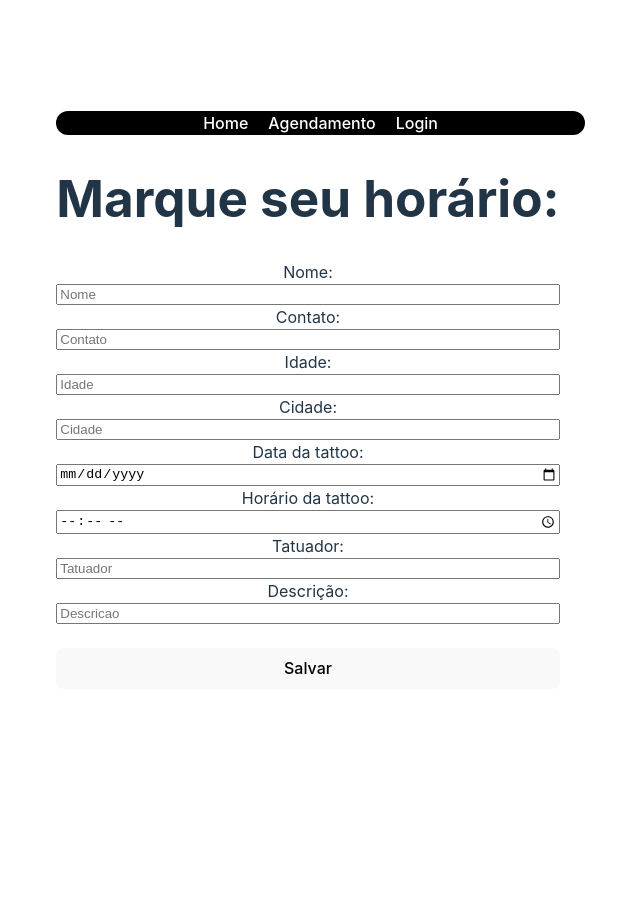
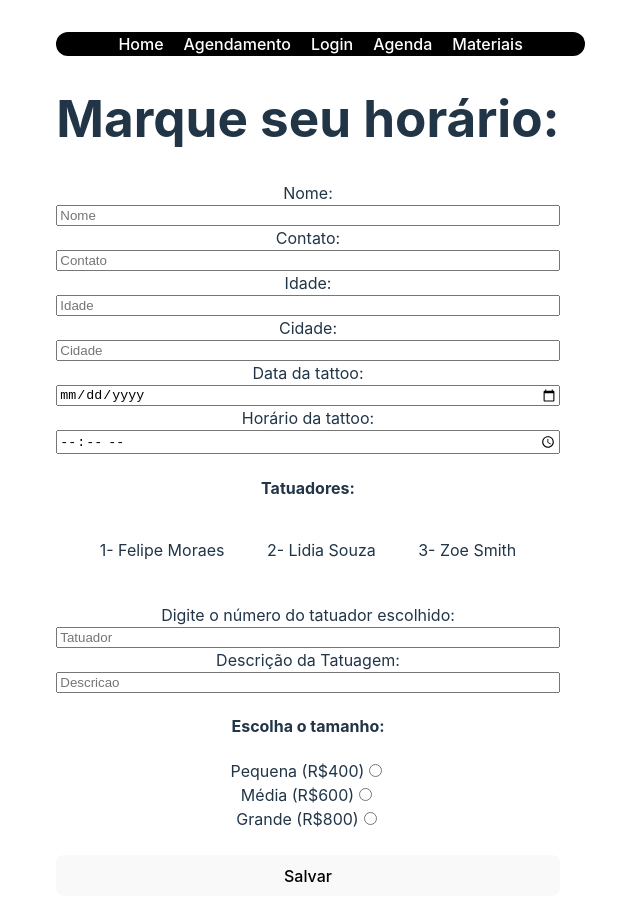
Before and after one commit to viniele10/tattoo-studio, a React (Vite) app: page /agendamento in a window 1280 px wide. Shown: the top 920 px of the page, without its empty margins (332-972 px from the left). Before the commit the page ends 800 px from the top, so only its background shows below. Built offline with nearby package versions, Linux system fonts and the light colour scheme.

Commit message:
fix: post

```diff
--- a/src/App.jsx
+++ b/src/App.jsx
@@ -5,6 +5,9 @@ import {Route, Routes, Link} from "react-router-dom";
 import Home from "./pages/Home/Home.jsx";
 import Agendamento from "./pages/Agendamento/Agendamento.jsx";
 import Login from "./pages/Login/Login.jsx";
+import Agenda from "./pages/Agenda/Agenda.jsx";
+import  Materiais  from "./pages/Materiais/Materiais";
+
 
 
 function App() {
@@ -16,6 +19,10 @@ function App() {
         <Link className = 'navbar' to='/'>Home</Link>
         <Link className = 'navbar' to='/agendamento'>Agendamento</Link>
         <Link className = 'navbar' to='/login'>Login</Link>
+        <Link className = 'navbar' to='/agenda'>Agenda</Link>
+        <Link className = 'navbar' to='/materiais'>Materiais</Link>
+
+
 
 
 
@@ -25,7 +32,8 @@ function App() {
       <Route path='/'element ={<Home/>}/>
       <Route path='/agendamento'element ={<Agendamento/>}/>
       <Route path='/login/*'element ={<Login/>}/>
-
+      <Route path='/agenda'element ={<Agenda/>}/>
+      <Route path='/materiais'element ={<Materiais/>}/>
 
       </Routes>
 
--- a/src/main.jsx
+++ b/src/main.jsx
@@ -12,11 +12,9 @@ ReactDOM.createRoot(document.getElementById('root')).render(
   <React.StrictMode>
     <BrowserRouter>
       <App >
-        <Login>
-       </Login>
-       <Agenda>
-             <Materiais/>
-          </Agenda>
+        <Login/>
+        <Agenda/>
+        <Materiais/>
       </App>
 
     </BrowserRouter>
--- a/src/pages/Agenda/Agenda.jsx
+++ b/src/pages/Agenda/Agenda.jsx
@@ -1,7 +1,5 @@
 import React from 'react';
 import { useState, useEffect } from 'react';
-import {Route, Routes, Link} from "react-router-dom";
-import  Materiais  from "../Materiais/Materiais";
 
 
 function Agenda() {
@@ -31,15 +29,14 @@ function Agenda() {
 
     return (
       <div>
-         <Link className = 'navbar' to='/materiais'>Materiais</Link>
 
         <h1> Calendário de agendamentos:</h1>
-        <p>{dados.agendamentos}</p>
+        <div>
 
-        <Routes>
-             <Route path='/materiais'element ={<Materiais/>}/>
 
-        </Routes>
+
+        </div>
+
 
 
       </div>
--- a/src/pages/Agendamento/Agendamento.css
+++ b/src/pages/Agendamento/Agendamento.css
@@ -1,6 +1,10 @@
-
 form{
     display: flex;
     flex-direction: column;
 
 }
+.tatuadores{
+    display: flex;
+    border: 1px solid white;
+    justify-content: space-evenly;
+}
--- a/src/pages/Agendamento/Agendamento.jsx
+++ b/src/pages/Agendamento/Agendamento.jsx
@@ -17,12 +17,20 @@ function Agendamento() {
   const [descricao, setDescricao] = useState('');
   const tatuador_id = 4
   const cliente_id = 4
-  const preco = 150
-  const data = "15-02-1999"
-  const id = 6
+  let dataFormat = new Date (date);
+  let data = ((dataFormat.getDate() + 1) + "-" + (dataFormat.getMonth() + 1) + "-" + dataFormat.getFullYear())
 
+  const [preco, setValor] = useState('grande');
+  const [id, setId] = useState(6);
+
+  function onChangeValue(event) {
+    setValor(event.target.value);
+    console.log(event.target.value)
+  }
 
   const postData = (e) => {
+    setId(id + 1)
+    console.log(id)
     e.preventDefault()
     axios.post(`https://tattoo-api-squad7-resilia.herokuapp.com/clients`, {
       id,
@@ -32,7 +40,7 @@ function Agendamento() {
       city
 
     } )
-    axios.post (`https://tattoo-api-squad7-resilia.herokuapp.com/agendamento`, {
+    axios.post (`https://tattoo-api-squad7-resilia.herokuapp.com/agendamento/tatuador/${tatuador}`, {
       descricao,
       data,
       horario,
@@ -43,7 +51,6 @@ function Agendamento() {
     })
 
   }
-
 
 
     return (
@@ -64,10 +71,33 @@ function Agendamento() {
           <input placeholder='Data' onChange={(e) => setData(e.target.value)} type="date"></input>
           <label>Horário da tattoo:</label>
           <input placeholder='Horario' onChange={(e) => setHorario(e.target.value)} type="time"></input>
-          <label>Tatuador:</label>
+          <h4>Tatuadores:</h4>
+          <div className='tatuadores'>
+            <p>1- Felipe Moraes</p>
+            <p>2- Lidia Souza</p>
+            <p>3- Zoe Smith</p>
+
+          </div>
+          <br></br>
+          <label>Digite o número do tatuador escolhido:</label>
           <input placeholder='Tatuador' onChange={(e) => setTatuador(e.target.value)} type="text"></input>
-          <label>Descrição:</label>
+          <label>Descrição da Tatuagem:</label>
           <input placeholder='Descricao' onChange={(e) => setDescricao(e.target.value)} type="text"></input>
+
+          <h4> Escolha o tamanho:</h4>
+
+          <div onChange={onChangeValue} className='radio'>
+          <label>Pequena (R$400)</label>
+          <input type='radio' value='400' name='preco'checked={preco === '400'}/>
+          <br></br>
+          <label>Média (R$600)</label>
+           <input type='radio' value='600' name='preco'checked={preco == '600'}/>
+           <br></br>
+          <label>Grande (R$800)</label>
+          <input type='radio' value='800' name='preco'checked={preco === '800'}/>
+
+          </div>
+
           <br></br>
 
           <button type='submit'  onClick={postData} className='botao'> Salvar</button>
--- a/src/pages/Login/Login.jsx
+++ b/src/pages/Login/Login.jsx
@@ -1,7 +1,4 @@
 import React from 'react';
-import {Route, Routes, Link} from "react-router-dom";
-import Agenda from "../Agenda/Agenda.jsx";
-
 
 
 function Login() {
@@ -16,13 +13,9 @@ function Login() {
           <label>senha:</label>
           <input type='text'></input>
           <br></br>
-          <Link className = 'navbar' to='/Agenda'>Entrar</Link>
+          <button>Entrar</button>
         </form>
 
-        <Routes>
-
-           <Route path='/Agenda'element ={<Agenda/>}/>
-        </Routes>
       </div>
 
     )
--- a/src/pages/Materiais/Materiais.jsx
+++ b/src/pages/Materiais/Materiais.jsx
@@ -1,12 +1,34 @@
 import React from 'react';
+import { useState, useEffect } from 'react';
+
+function Materiais() {
+  const [ dados, setDados ] = useState([])
 
 
-function Materiais() {
+
+  const url = "https://tattoo-api-squad7-resilia.herokuapp.com/materials"
+
+  const getApi = async () => {
+    try {
+      let res = await fetch (url)
+      let data = await res.json()
+      console.log(data)
+      setDados(data)
+    }catch(erro){
+      console.log(erro)
+    }
+
+  }
+
+  useEffect(() => {
+    getApi();}, []);
+
 
 
     return (
       <div>
         <h1> Lista de materiais do estúdio:</h1>
+
 
 
       </div>
```
